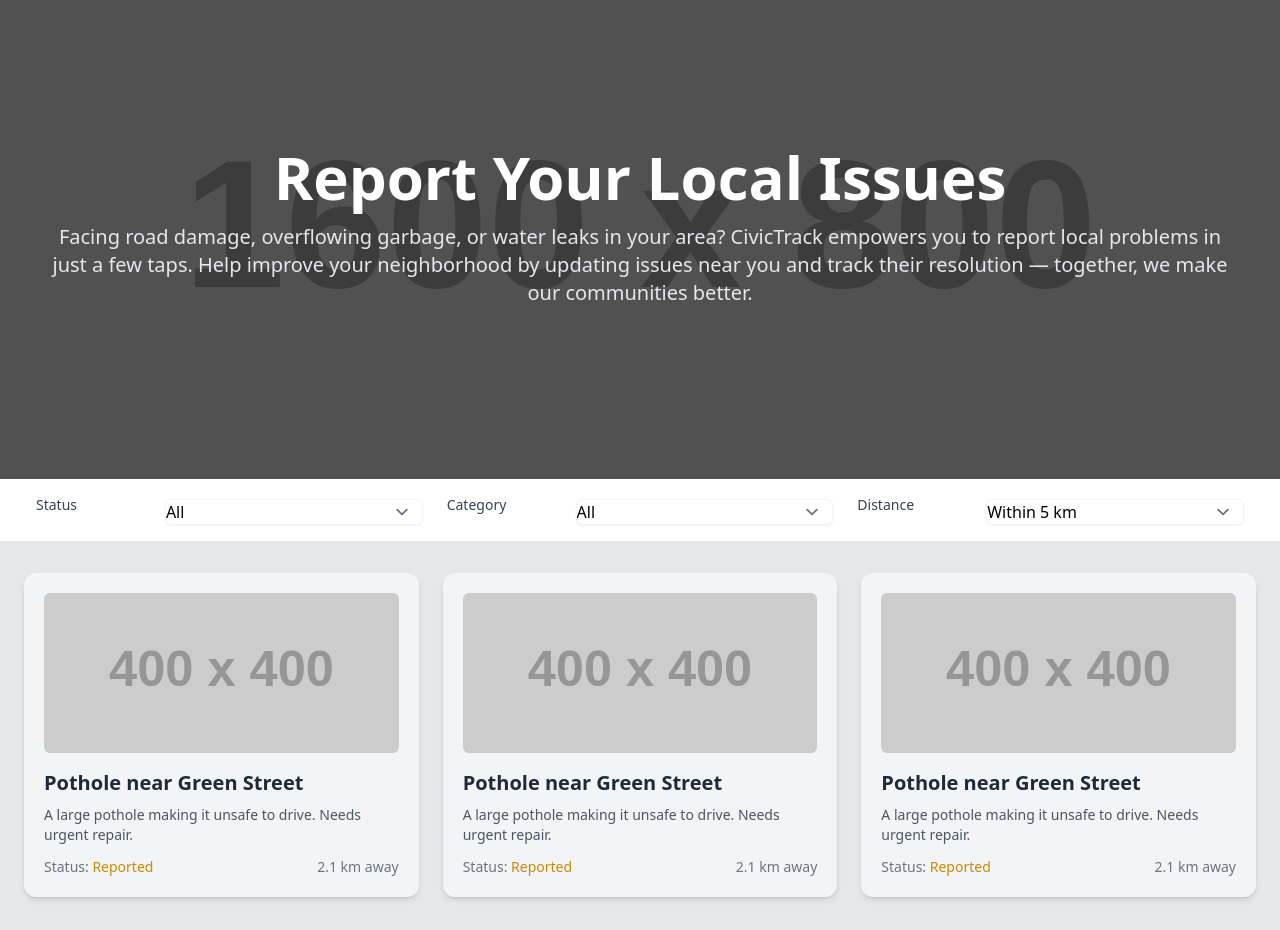
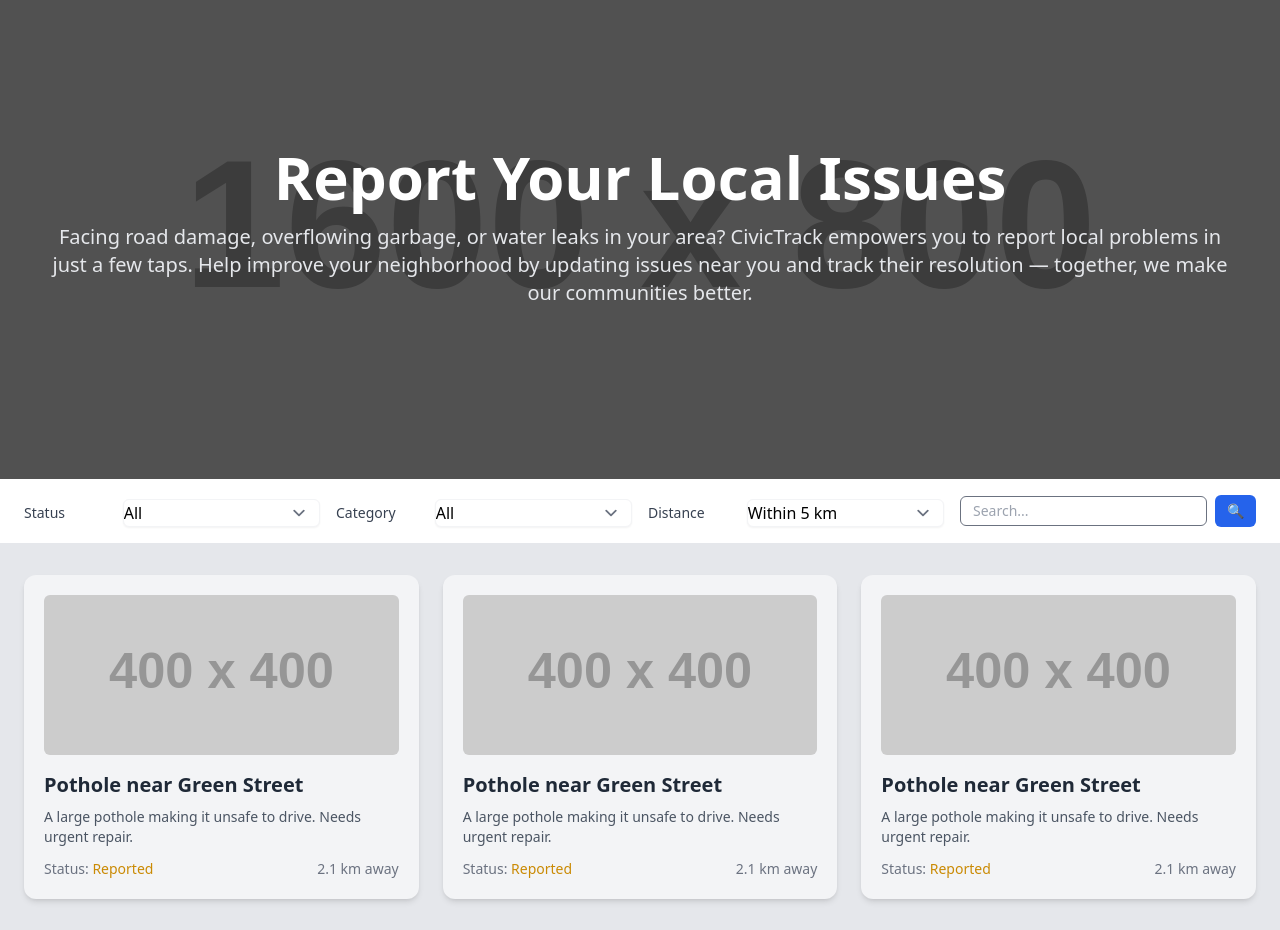
Before and after one commit to codebhomic/CivicTrack, a Flask app: page / in a window 1280 px wide. Shown: the part 105-1035 px from the top of the page. Run offline with Flask 3, Linux system fonts and the light colour scheme; grey boxes labelled with a size stand in for pictures from a placeholder-image service; some libraries are stand-ins or nearby versions.

Commit message:
added search button in sorting feautre

```diff
--- a/templates/components/sorting-feautre.html
+++ b/templates/components/sorting-feautre.html
@@ -1,9 +1,10 @@
 <section class="bg-white py-4 px-6 dark:bg-gray-800 dark:text-white">
-  <div class="max-w-screen-xl mx-auto grid grid-cols-3">
+    <div class="max-w-screen-xl mx-auto grid grid-cols-2 gap-4 lg:grid-cols-4">
         <!-- Status Filter -->
-    <div class="grid grid-cols-3 px-3">
-      <label for="status" class="block text-sm font-medium text-gray-700 dark:text-white">Status</label>
-      <select id="status" name="status" class="mt-1 block col-span-2 text-black bg-white dark:text-white dark:bg-gray-800 outline-none border-1 border-gray-100 rounded-md shadow-sm">
+        <div class="grid grid-cols-3">
+            <label for="status" class="block text-sm font-medium text-gray-700 dark:text-white text-left mt-2">Status</label>
+            <select id="status" name="status"
+                class="mt-1 block col-span-2 text-black bg-white dark:text-white dark:bg-gray-800 outline-none border-1 border-gray-100 rounded-md shadow-sm">
                 <option value="">All</option>
                 <option value="reported">Reported</option>
                 <option value="in-progress">In Progress</option>
@@ -11,9 +12,10 @@
             </select>
         </div>
         <!-- Category Filter -->
-    <div class="grid grid-cols-3 px-3">
-      <label for="category" class="block text-sm font-medium text-gray-700 dark:text-white">Category</label>
-      <select id="category" name="category" class="mt-1 block col-span-2 text-black bg-white dark:text-white dark:bg-gray-800 outline-none border-1 border-gray-100 rounded-md shadow-sm">
+        <div class="grid grid-cols-3">
+            <label for="category" class="block text-sm font-medium text-gray-700 dark:text-white text-left mt-2">Category</label>
+            <select id="category" name="category"
+                class="mt-1 block col-span-2 text-black bg-white dark:text-white dark:bg-gray-800 outline-none border-1 border-gray-100 rounded-md shadow-sm">
                 <option value="">All</option>
                 <option value="roads">Roads</option>
                 <option value="lighting">Lighting</option>
@@ -25,13 +27,24 @@
         </div>
 
         <!-- Distance Filter -->
-    <div class="grid grid-cols-3 px-3">
-      <label for="distance" class="block text-sm font-medium text-gray-700 dark:text-white">Distance</label>
-      <select id="distance" name="distance" class="mt-1 block col-span-2 text-black bg-white dark:text-white  dark:bg-gray-800 outline-none border-1 border-gray-100 rounded-md shadow-sm">
+        <div class="grid grid-cols-3">
+            <label for="distance" class="block text-sm font-medium text-gray-700 dark:text-white text-left mt-2">Distance</label>
+            <select id="distance" name="distance"
+                class="mt-1 block col-span-2 text-black bg-white dark:text-white  dark:bg-gray-800 outline-none border-1 border-gray-100 rounded-md shadow-sm">
                 <option value="1">Within 1 km</option>
                 <option value="3">Within 3 km</option>
                 <option value="5" selected>Within 5 km</option>
             </select>
         </div>
+
+        <!-- searching button -->
+        <form method="GET" action="/" class="flex items-center gap-2">
+            <input type="text" name="search" placeholder="Search..."
+                class="border border-gray-300 rounded-md px-3 py-1 w-full text-sm border-1 border-gray-500 focus:outline-none focus:ring-1 focus:ring-blue-500 dark:bg-gray-800">
+            <button type="submit"
+                class="bg-blue-600 hover:bg-blue-700 text-white text-sm font-medium px-3 py-1.5 rounded-md">
+                🔍
+            </button>
+        </form>
     </div>
 </section>
```
Lines whose indentation alone changed are shown as unchanged.
